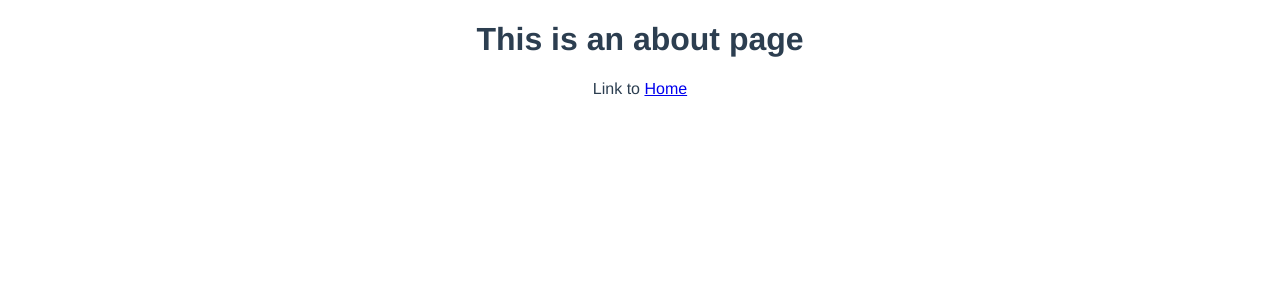
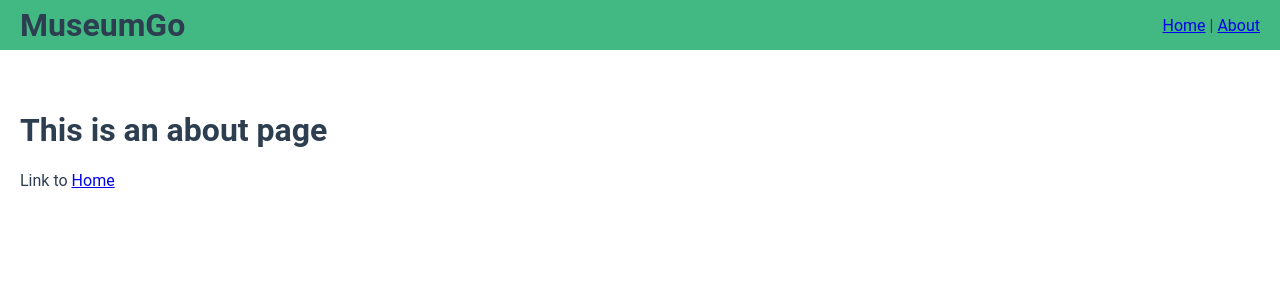
Before and after one commit to Museum-GO/MuseumGO-App, a Vue app in the folder front/: page /about in a window 1280 px wide. Shown: the top 300 px of the page. Built offline with nearby package versions, Linux system fonts and the light colour scheme; the HTML template or start-up script is replaced by a standard one.

Commit message:
Added nested routes

```diff
--- a/front/src/App.vue
+++ b/front/src/App.vue
@@ -9,26 +9,3 @@ export default {
   components: {},
 };
 </script>
-
-<style>
-#app {
-  font-family: Avenir, Helvetica, Arial, sans-serif;
-  -webkit-font-smoothing: antialiased;
-  -moz-osx-font-smoothing: grayscale;
-  text-align: center;
-  color: #2c3e50;
-}
-
-nav {
-  padding: 30px;
-}
-
-nav a {
-  font-weight: bold;
-  color: #2c3e50;
-}
-
-nav a.router-link-exact-active {
-  color: #42b983;
-}
-</style>
--- a/front/src/assets/css/main.scss
+++ b/front/src/assets/css/main.scss
@@ -9,6 +9,15 @@
 
   --secondary: #40c6ca; // Columns
   --secondaryDark: #3eb2b6;
+}
+
+html,
+body {
+  font-family: "Roboto", sans-serif;
+  font-size: 16px;
+  color: var(--fontColor);
+  padding: 0;
+  margin: 0;
 }
 
 button {
--- /dev/null
+++ b/front/src/components/AppHeader.vue
@@ -0,0 +1,25 @@
+<template>
+  <header id="header">
+    <h1>MuseumGo</h1>
+    <nav>
+      <router-link to="/">Home</router-link> |
+      <router-link to="/about">About</router-link>
+    </nav>
+  </header>
+</template>
+
+<script>
+export default {};
+</script>
+
+<style lang="scss" scoped>
+#header {
+  display: flex;
+  margin-bottom: 20px;
+  background-color: #42b983;
+  height: 50px;
+  align-items: center;
+  padding: 0 20px;
+  justify-content: space-between;
+}
+</style>
--- /dev/null
+++ b/front/src/layouts/MainLayout.vue
@@ -0,0 +1,21 @@
+<template>
+  <div>
+    <AppHeader />
+    <router-view />
+  </div>
+</template>
+
+<script>
+import AppHeader from "@/components/AppHeader.vue";
+
+export default {
+  components: {
+    AppHeader,
+  },
+  name: "MainLayout",
+};
+</script>
+
+<style>
+/* Styles for the shared layout */
+</style>
--- a/front/src/router/index.js
+++ b/front/src/router/index.js
@@ -1,20 +1,21 @@
 import { createRouter, createWebHistory } from "vue-router";
-import HomeView from "../views/HomeView.vue";
 
 const routes = [
   {
     path: "/",
-    name: "home",
-    component: HomeView,
-  },
-  {
-    path: "/about",
-    name: "about",
-    // route level code-splitting
-    // this generates a separate chunk (about.[hash].js) for this route
-    // which is lazy-loaded when the route is visited.
-    component: () =>
-      import(/* webpackChunkName: "about" */ "../views/AboutView.vue"),
+    component: () => import("../layouts/MainLayout.vue"),
+    children: [
+      {
+        name: "Home",
+        path: "",
+        component: () => import("../views/HomeView.vue"),
+      },
+      {
+        name: "about",
+        path: "/about",
+        component: () => import("../views/AboutView.vue"),
+      },
+    ],
   },
 ];
 
--- a/front/src/views/AboutView.vue
+++ b/front/src/views/AboutView.vue
@@ -4,3 +4,9 @@
     Link to <router-link to="/">Home</router-link>
   </div>
 </template>
+
+<style lang="scss" scoped>
+.about {
+  padding: 20px;
+}
+</style>
--- a/front/src/views/HomeView.vue
+++ b/front/src/views/HomeView.vue
@@ -6,7 +6,6 @@
 </template>
 
 <script>
-// @ is an alias to /src
 import HelloWorld from "@/components/HelloWorld.vue";
 
 export default {
@@ -16,3 +15,16 @@ export default {
   },
 };
 </script>
+
+<style lang="scss" scoped>
+.home {
+  display: flex;
+  flex-direction: column;
+
+  img {
+    width: 200px;
+    height: auto;
+    margin: 0 auto;
+  }
+}
+</style>
```
Also changed, not shown: front/src/components/HelloWorld.vue (+3 -4 lines).
